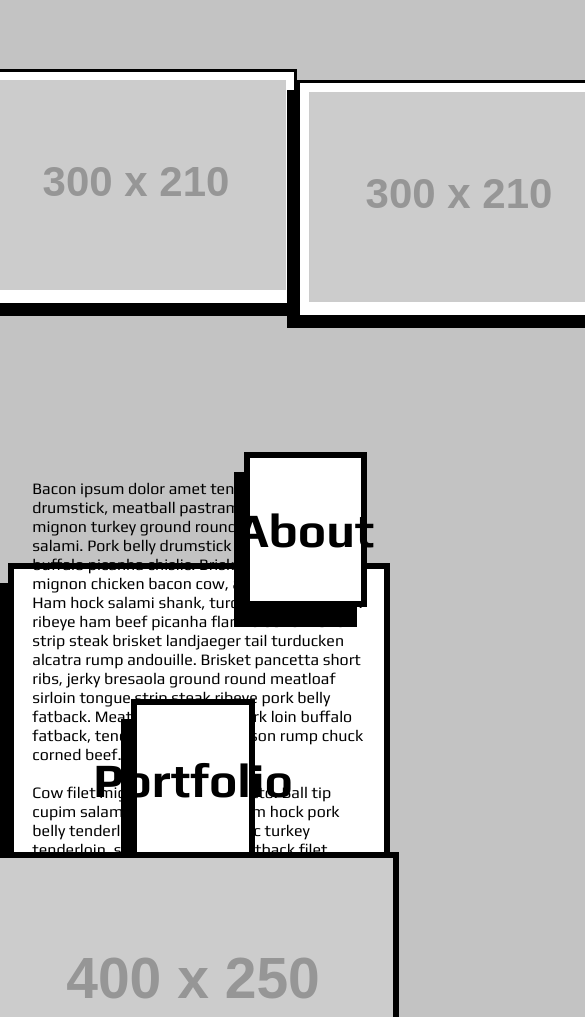
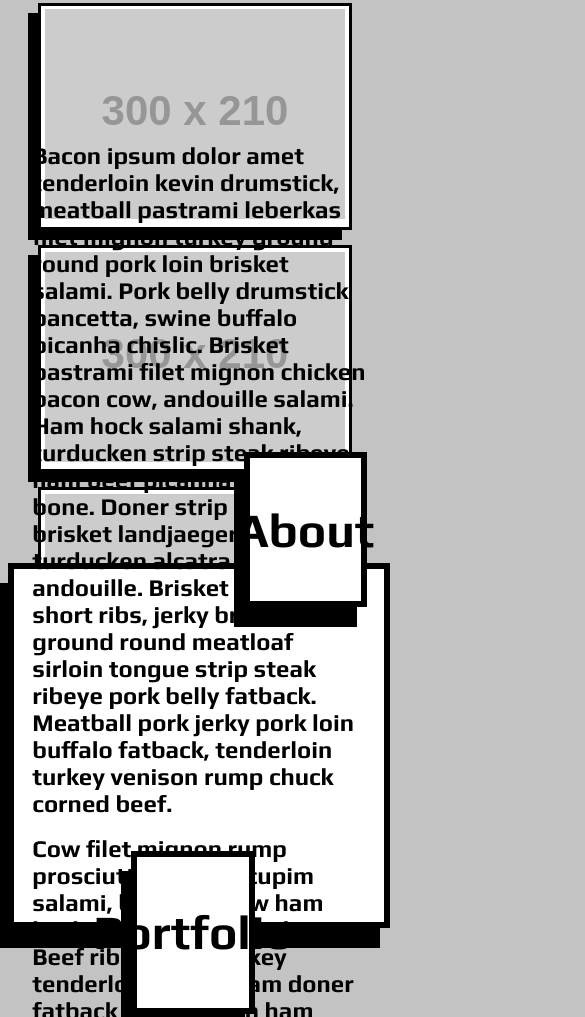
Before and after one commit to HiMyNameIsMiles/Portfolio_SIte, a plain HTML site: page index.html in a window 390 px wide. Shown: the part 632-1649 px from the top of the page, 585 px wide, since content can reach past the window. Drawn offline with Linux system fonts and the light colour scheme; placeholder pictures from the web are drawn by us.

Commit message:
4/2/2024
I have made some simple positional changes to what my website what would look like on a device such as an IPad. I do not need anything to be changed at the moment.

```diff
--- a/css/style.css
+++ b/css/style.css
@@ -355,6 +355,85 @@ h2{
 /* Large devices (desktops, less than 1024px) */
 @media (max-width: 1024px) {
 
+nav {
+display: flex;
+justify-content: center;
+align-items: center;
+flex-direction: column;
+margin: 2%;
+width: 95%;
+}
+
+.navlink {
+  display: flex;
+  justify-content: center;
+  align-items: center;
+  flex-direction: row;
+  margin: 2%;
+  padding: 1%;
+  background-color: #fff;
+}
+
+body {
+  position: relative;
+  display: flex;
+  flex-direction: column;
+  margin: 0 auto;
+  max-width: 100%;
+  font-family: "Play", sans-serif;
+  font-weight: 900;
+  font-size: 19px;
+  background-color: #C3C3C3;
+}
+
+.portfolio_description {
+  display: flex;
+  justify-content: center;
+  align-items: center;
+  flex-direction: column;
+  width: 62%;
+  padding: 3%;
+  border: 6px solid #000;
+  height: 610px;
+  background-color: #fff;
+  font-size: 24px;
+}
+
+#about {
+  display: flex;
+  justify-content: center;
+  align-items: center;
+  margin: 2%;
+  padding: 2% 0%;
+  width: 95vw;
+  border: 6px solid #000;
+  box-shadow: -10px 20px;
+  position: relative;
+  height: 40vh;
+  background-color: #fff;
+  top: 135px;
+  margin-bottom: 20%;
+  margin-top: 12%;
+  font-size: 24px;
+}
+
+.portfolio_intro {
+top: -10%;
+
+}
+.workgrid {
+bottom: 100px;
+}
+
+.pushdown {
+  position: relative;
+  top: 0%;
+}
+
+#contact p{
+  font-size: 24px;
+}
+
 }
 
 /* Medium devices (tablets, less than 744px) */
--- a/index.html
+++ b/index.html
@@ -162,7 +162,7 @@
             <h2>Placeholder</h2>
           </div>
           <div class="portfolio_image">
-            <img src="https://placehold.co/660x710">
+            <img src="https://placehold.co/400x710">
           </div>
         </div>
 
```
